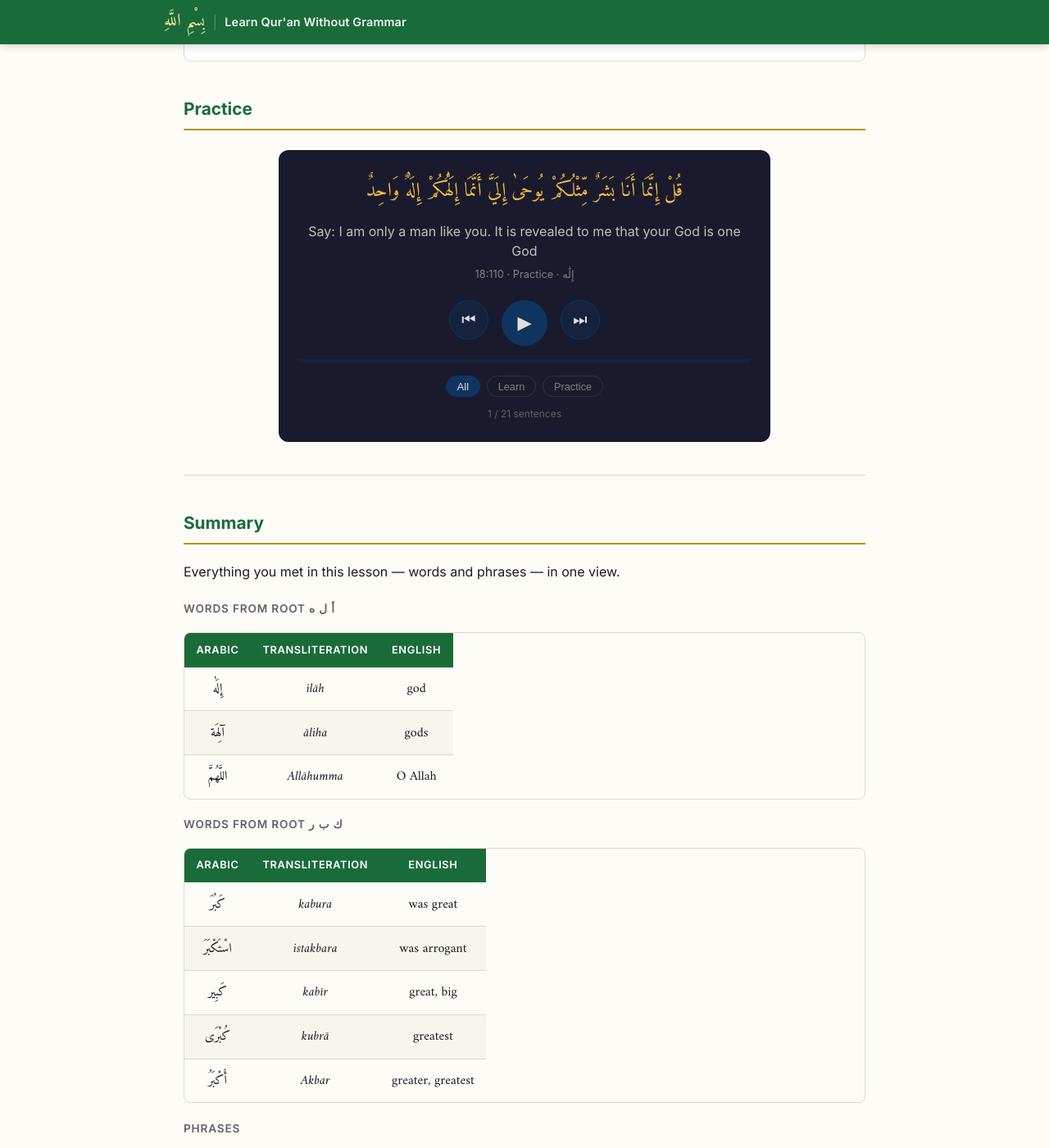
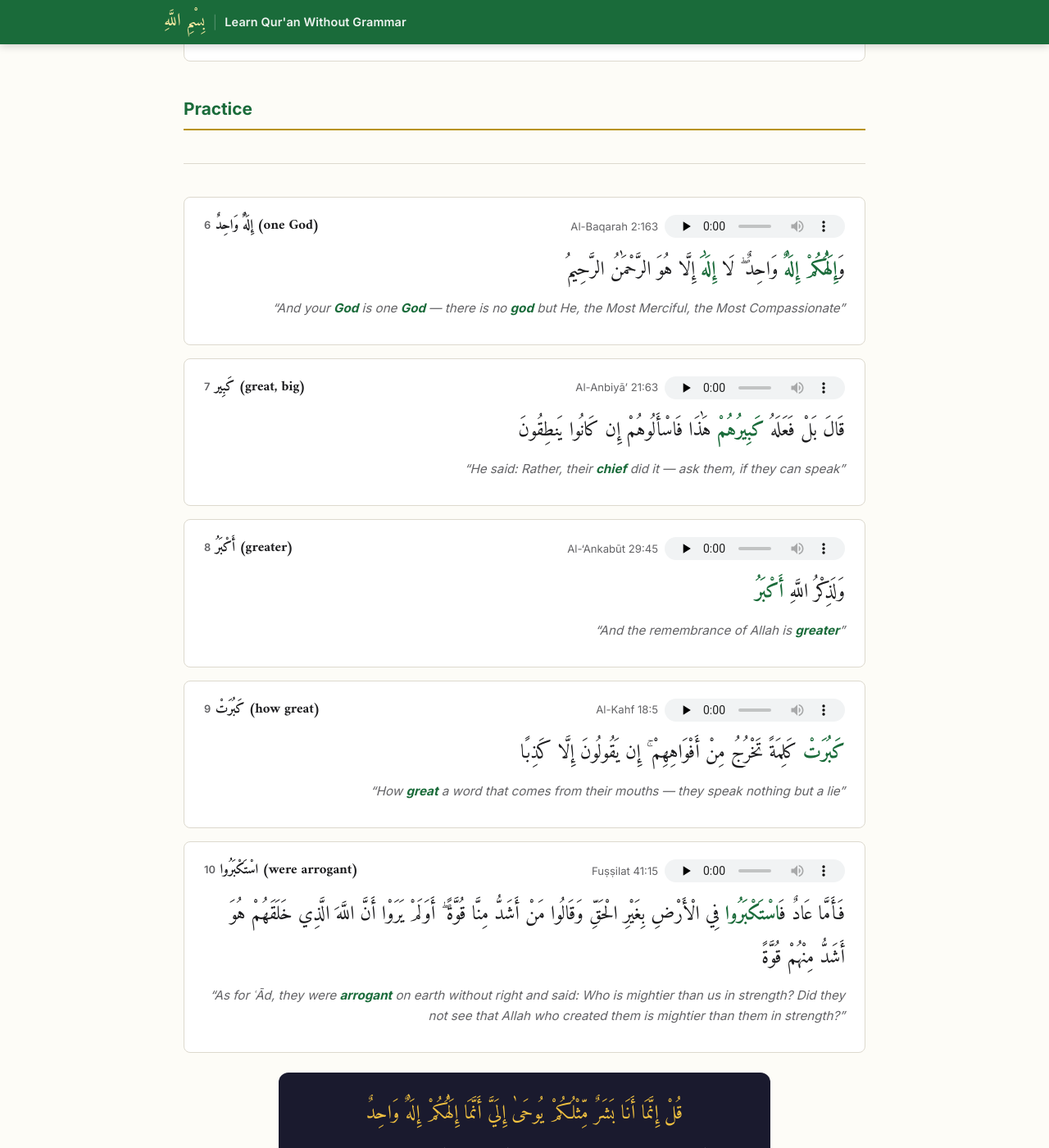
Before and after one commit to siraj-samsudeen/learn-quran-without-grammar, a Jekyll site: the page built from lessons/lesson-01-allahu-akbar.md, in a window 1280 px wide and 1400 px high, scrolled down 3594 px. Shown: the whole window at 82% size. Built offline with Jekyll 4.4.1, drawn with Linux system fonts in a browser that asks for light colours; some web fonts are replaced; some of the changed text lies outside the part shown.

Commit message:
Display practice phrases as verse cards, rename table columns, fix summary layout
- Practice phrases 6-10 now displayed like learning phrases (numbered h3 sections)
- Root table columns renamed: Transliteration→English, English→Meaning (saves mobile space)
- Summary split into two tables: Words (flat, no root subheaders) and Phrases
- Phrases table: source inline after Arabic text (Al-Baqarah 2:34 format), no Ref column
- Shuffle player kept below practice phrases for audio-only review

```diff
--- a/lessons/lesson-01-allahu-akbar.md
+++ b/lessons/lesson-01-allahu-akbar.md
@@ -26,7 +26,7 @@ You say this every single day. Before Fajr, before Ẓuhr, before every ṣalāh
 
 **إِلَٰه** means *a god* — one god. When the Qur'an talks about the idols people carved and worshipped, it uses **آلِهَة** — *gods*, many of them. And when you call upon Allah directly in your duʿā, you say **اللَّهُمَّ** — *O Allah* — the most intimate way to address your Creator.
 
-| Arabic | Transliteration | English |
+| Arabic | English | Meaning |
 |:---:|:---:|:---:|
 | إِلَٰه | *ilāh* | god |
 | آلِهَة | *āliha* | gods |
@@ -77,7 +77,7 @@ The root **ك ب ر** carries one core meaning: *something is great, large, or g
 
 Every time you say اللهُ أَكْبَرُ, you are reaching into this root and pulling out its highest meaning: Allah is greater. Greater than your fear. Greater than your distraction. Greater than anything standing in front of you.
 
-| Arabic | Transliteration | English |
+| Arabic | English | Meaning |
 |:---:|:---:|:---:|
 | كَبُرَ | *kabura* | was great |
 | اسْتَكْبَرَ | *istakbara* | was arrogant |
@@ -138,26 +138,71 @@ The origin story of arrogance. When the angels were commanded to bow, every sing
 
 ## Practice
 
+---
+
+### 6 · إِلَٰهٌ وَاحِدٌ (one God)
+
+وَ**إِلَٰهُكُمْ** **إِلَٰهٌ** وَاحِدٌ ۖ لَا **إِلَٰهَ** إِلَّا هُوَ الرَّحْمَٰنُ الرَّحِيمُ
+
+Al-Baqarah 2:163 · <audio controls preload="none" src="https://everyayah.com/data/Yasser_Ad-Dussary_128kbps/002163.mp3"></audio>
+
+"And your **God** is one **God** — there is no **god** but He, the Most Merciful, the Most Compassionate"
+
+---
+
+### 7 · كَبِير (great, big)
+
+قَالَ بَلْ فَعَلَهُ **كَبِيرُهُمْ** هَٰذَا فَاسْأَلُوهُمْ إِن كَانُوا يَنطِقُونَ
+
+Al-Anbiyā' 21:63 · <audio controls preload="none" src="https://everyayah.com/data/MaherAlMuaiqly128kbps/021063.mp3"></audio>
+
+"He said: Rather, their **chief** did it — ask them, if they can speak"
+
+---
+
+### 8 · أَكْبَرُ (greater)
+
+وَلَذِكْرُ اللَّهِ **أَكْبَرُ**
+
+Al-'Ankabūt 29:45 · <audio controls preload="none" src="https://everyayah.com/data/Abdul_Basit_Murattal_192kbps/029045.mp3#t=24.2,29"></audio>
+
+"And the remembrance of Allah is **greater**"
+
+---
+
+### 9 · كَبُرَتْ (how great)
+
+**كَبُرَتْ** كَلِمَةً تَخْرُجُ مِنْ أَفْوَاهِهِمْ ۚ إِن يَقُولُونَ إِلَّا كَذِبًا
+
+Al-Kahf 18:5 · <audio controls preload="none" src="https://everyayah.com/data/Ghamadi_40kbps/018005.mp3#t=7.5"></audio>
+
+"How **great** a word that comes from their mouths — they speak nothing but a lie"
+
+---
+
+### 10 · اسْتَكْبَرُوا (were arrogant)
+
+فَأَمَّا عَادٌ فَ**اسْتَكْبَرُوا** فِي الْأَرْضِ بِغَيْرِ الْحَقِّ وَقَالُوا مَنْ أَشَدُّ مِنَّا قُوَّةً ۖ أَوَلَمْ يَرَوْا أَنَّ اللَّهَ الَّذِي خَلَقَهُمْ هُوَ أَشَدُّ مِنْهُمْ قُوَّةً
+
+Fuṣṣilat 41:15 · <audio controls preload="none" src="https://everyayah.com/data/Abdurrahmaan_As-Sudais_192kbps/041015.mp3"></audio>
+
+"As for ʿĀd, they were **arrogant** on earth without right and said: Who is mightier than us in strength? Did they not see that Allah who created them is mightier than them in strength?"
+
+---
+
 <div id="shuffle-player"></div>
 
 ---
 
 ## Summary
 
-Everything you met in this lesson — words and phrases — in one view.
+#### Words
 
-#### Words from root أ ل ه
-
-| Arabic | Transliteration | English |
+| Arabic | English | Meaning |
 |:---:|:---:|:---:|
 | إِلَٰه | *ilāh* | god |
 | آلِهَة | *āliha* | gods |
 | اللَّهُمَّ | *Allāhumma* | O Allah |
-
-#### Words from root ك ب ر
-
-| Arabic | Transliteration | English |
-|:---:|:---:|:---:|
 | كَبُرَ | *kabura* | was great |
 | اسْتَكْبَرَ | *istakbara* | was arrogant |
 | كَبِير | *kabīr* | great, big |
@@ -166,20 +211,20 @@ Everything you met in this lesson — words and phrases — in one view.
 
 #### Phrases
 
-| Arabic | English | Ref |
-|---:|---|:---:|
-| هُوَ اللَّهُ الَّذِي لَا إِلَٰهَ إِلَّا هُوَ | He is Allah — there is no god but He | 59:22 |
-| هُوَ كَبِيرٌ. أَنَا أَكْبَرُ مِنْهُ. وَاللَّهُ أَكْبَرُ مِنَّا، بَلْ، مِنْ كُلِّ شَيْءٍ | He is great. I am greater than him. And Allah is greater than us — rather, than everything. | — |
-| وَإِذْ قَالَ إِبْرَاهِيمُ لِأَبِيهِ آزَرَ أَتَتَّخِذُ أَصْنَامًا آلِهَةً | And when Ibrahim said to his father: Do you take idols as gods? | 6:74 |
-| قُلِ اللَّهُمَّ مَالِكَ الْمُلْكِ | Say: O Allah, Owner of all sovereignty | 3:26 |
-| فَأَرَاهُ الْآيَةَ الْكُبْرَىٰ | He showed him the greatest sign | 79:20 |
-| كَبُرَ مَقْتًا عِندَ اللَّهِ أَن تَقُولُوا مَا لَا تَفْعَلُونَ | Greatly hateful in the sight of Allah — that you say what you do not do | 61:3 |
-| وَإِذْ قُلْنَا لِلْمَلَائِكَةِ اسْجُدُوا لِآدَمَ فَسَجَدُوا إِلَّا إِبْلِيسَ أَبَىٰ وَاسْتَكْبَرَ وَكَانَ مِنَ الْكَافِرِينَ | When We said to the angels: Prostrate — they all did, except Iblis. He refused and was arrogant. | 2:34 |
-| وَإِلَٰهُكُمْ إِلَٰهٌ وَاحِدٌ لَا إِلَٰهَ إِلَّا هُوَ الرَّحْمَٰنُ الرَّحِيمُ | Your God is one God — there is no god but He, the Most Merciful | 2:163 |
-| قَالَ بَلْ فَعَلَهُ كَبِيرُهُمْ هَٰذَا فَاسْأَلُوهُمْ إِن كَانُوا يَنطِقُونَ | He said: Rather, their chief did it — ask them, if they can speak | 21:63 |
-| وَلَذِكْرُ اللَّهِ أَكْبَرُ | And the remembrance of Allah is greater | 29:45 |
-| كَبُرَتْ كَلِمَةً تَخْرُجُ مِنْ أَفْوَاهِهِمْ | How great a word that comes from their mouths | 18:5 |
-| فَأَمَّا عَادٌ فَاسْتَكْبَرُوا فِي الْأَرْضِ بِغَيْرِ الْحَقِّ وَقَالُوا مَنْ أَشَدُّ مِنَّا قُوَّةً | As for ʿĀd, they were arrogant on earth and said: Who is mightier than us? | 41:15 |
+| Arabic | English |
+|---:|---|
+| هُوَ اللَّهُ الَّذِي لَا إِلَٰهَ إِلَّا هُوَ · Al-Ḥashr 59:22 | He is Allah — there is no god but He |
+| هُوَ كَبِيرٌ. أَنَا أَكْبَرُ مِنْهُ. وَاللَّهُ أَكْبَرُ مِنَّا، بَلْ، مِنْ كُلِّ شَيْءٍ | He is great. I am greater than him. And Allah is greater than us — rather, than everything. |
+| وَإِذْ قَالَ إِبْرَاهِيمُ لِأَبِيهِ آزَرَ أَتَتَّخِذُ أَصْنَامًا آلِهَةً · Al-An'ām 6:74 | And when Ibrahim said to his father: Do you take idols as gods? |
+| قُلِ اللَّهُمَّ مَالِكَ الْمُلْكِ · Āl 'Imrān 3:26 | Say: O Allah, Owner of all sovereignty |
+| فَأَرَاهُ الْآيَةَ الْكُبْرَىٰ · An-Nāzi'āt 79:20 | He showed him the greatest sign |
+| كَبُرَ مَقْتًا عِندَ اللَّهِ أَن تَقُولُوا مَا لَا تَفْعَلُونَ · Aṣ-Ṣaff 61:3 | Greatly hateful in the sight of Allah — that you say what you do not do |
+| وَإِذْ قُلْنَا لِلْمَلَائِكَةِ اسْجُدُوا لِآدَمَ فَسَجَدُوا إِلَّا إِبْلِيسَ أَبَىٰ وَاسْتَكْبَرَ وَكَانَ مِنَ الْكَافِرِينَ · Al-Baqarah 2:34 | When We said to the angels: Prostrate — they all did, except Iblis. He refused and was arrogant. |
+| وَإِلَٰهُكُمْ إِلَٰهٌ وَاحِدٌ لَا إِلَٰهَ إِلَّا هُوَ الرَّحْمَٰنُ الرَّحِيمُ · Al-Baqarah 2:163 | Your God is one God — there is no god but He, the Most Merciful |
+| قَالَ بَلْ فَعَلَهُ كَبِيرُهُمْ هَٰذَا فَاسْأَلُوهُمْ إِن كَانُوا يَنطِقُونَ · Al-Anbiyā' 21:63 | He said: Rather, their chief did it — ask them, if they can speak |
+| وَلَذِكْرُ اللَّهِ أَكْبَرُ · Al-'Ankabūt 29:45 | And the remembrance of Allah is greater |
+| كَبُرَتْ كَلِمَةً تَخْرُجُ مِنْ أَفْوَاهِهِمْ · Al-Kahf 18:5 | How great a word that comes from their mouths |
+| فَأَمَّا عَادٌ فَاسْتَكْبَرُوا فِي الْأَرْضِ بِغَيْرِ الْحَقِّ وَقَالُوا مَنْ أَشَدُّ مِنَّا قُوَّةً · Fuṣṣilat 41:15 | As for ʿĀd, they were arrogant on earth and said: Who is mightier than us? |
 
 ---
 
```
